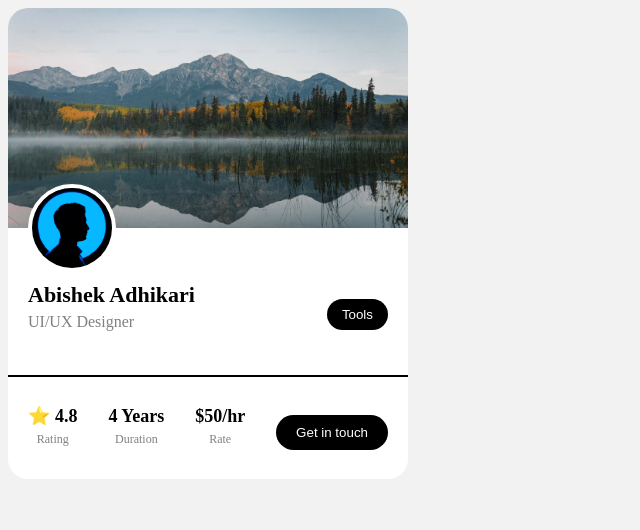
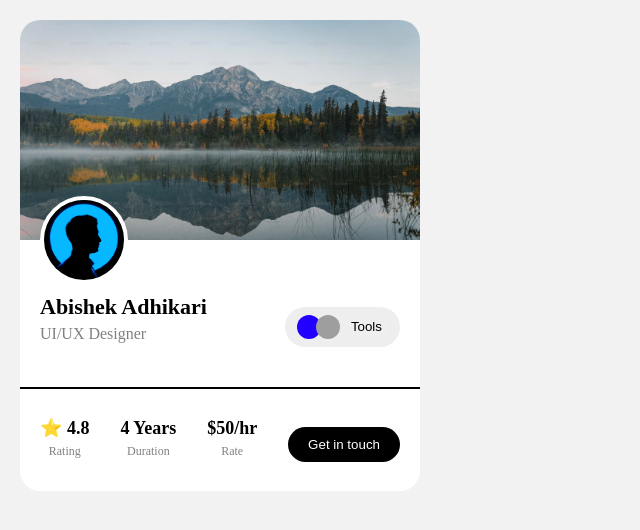
Before and after one commit to abishek056/Profile-Card-, a plain HTML site: page profile_card/index.html in a window 1280 px wide. Shown: the whole page, without its empty margins (0-640 px from the left). Drawn offline with Linux system fonts and the light colour scheme; grey boxes are pictures that could not be loaded.

Commit message:
added logo on tools section

```diff
--- a/profile_card/index.html
+++ b/profile_card/index.html
@@ -23,10 +23,15 @@
           <p>UI/UX Designer</p>
         </div>
 
-        <button class="tools">Tools</button>
+        <div class="tools">
+          <div class="logo1">
+          </div>
+          <div class="logo2"><img src="https://encrypted-tbn0.gstatic.com/images?q=tbn:ANd9GcTx9UJ5fxWHEDgLx-gh5IlztvYDUvFQToSe63EDTdw8Kg&s=10" alt="logo"></div>
+          <button>Tools</button>
+        </div>
       </div>
 
-      <hr class="line"> </hr>
+      <hr class="line" />
 
       <div class="bottom">
         <div class="star">
@@ -47,5 +52,6 @@
         <button class="contact">Get in touch</button>
       </div>
     </div>
+
   </body>
 </html>
--- a/profile_card/style.css
+++ b/profile_card/style.css
@@ -1,5 +1,6 @@
 body {
     background: #f2f2f2;
+    margin:20px ;
 }
 
 .card {
@@ -53,13 +54,48 @@ body {
     color: gray;
 }
 
-.tools {
+/* .tools {
     background: #eeeeee;
     border: none;
     padding: 8px 15px;
     border-radius: 20px;
     color: white;
     background-color: black;
+} */
+
+.tools {
+    display: flex;
+    align-items: center;
+    background: #eeeeee;
+    padding: 8px 12px;
+    border-radius: 20px;
+    gap: 5px;
+}
+
+.logo1,
+.logo2 {
+    width: 24px;
+    height: 24px;
+    border-radius: 50%;
+    overflow: hidden;
+}
+
+.logo1 {
+    background: #2200ff;
+}
+.logo1 {
+    margin-right: -10px;
+
+}
+
+.logo2 img {
+    width: 100%;
+    height: 100%;
+    object-fit: cover;
+}
+
+.tools button {
+    border: none;
 }
 
 .line {
```
